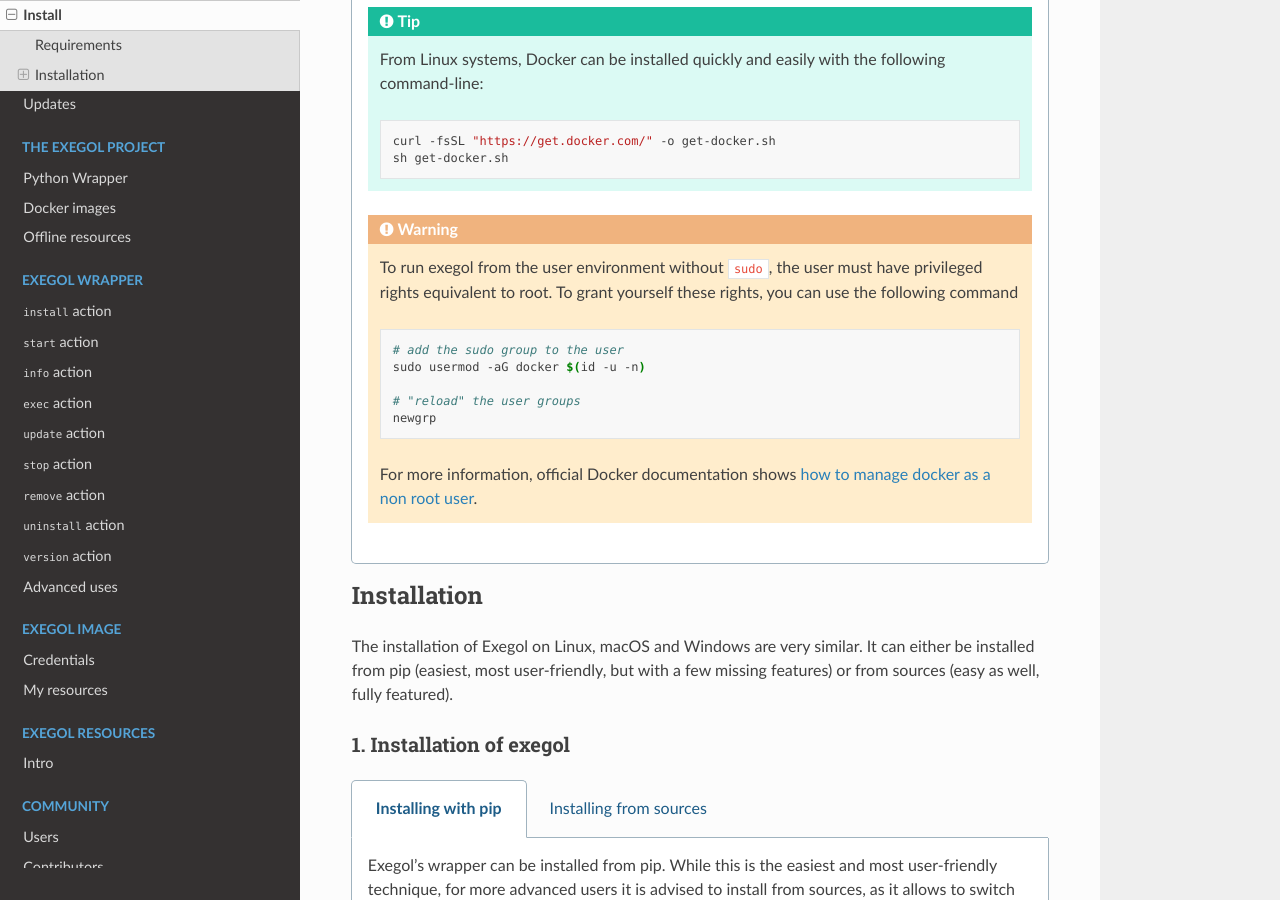
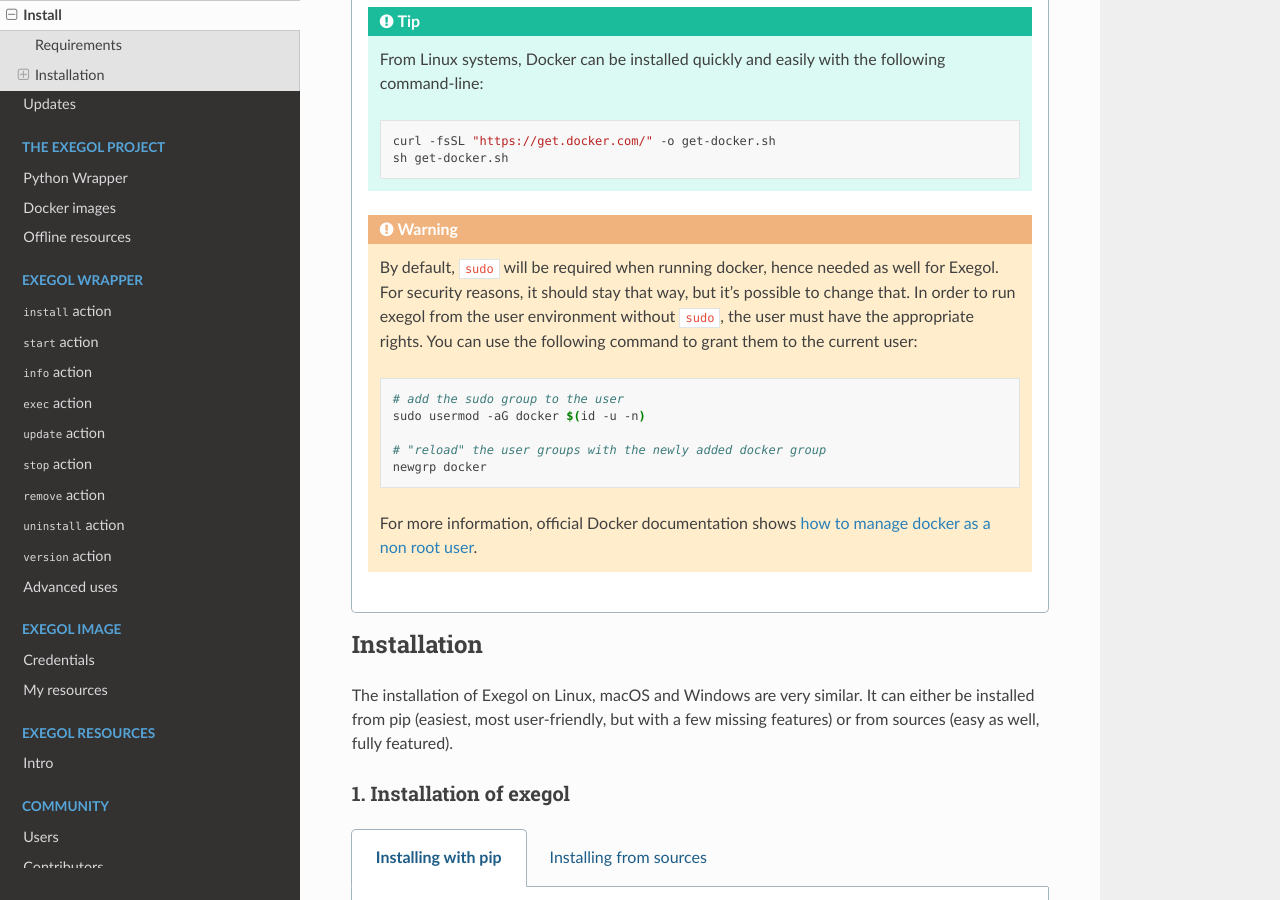
Before and after one commit to ThePorgs/Exegol-docs, a Sphinx documentation site: the page built from source/getting-started/install.rst, in a window 1280 px wide and 900 px high, scrolled down 1117 px. Built offline with Sphinx 7.4.7 and the Read the Docs theme 2.0.0, drawn with Linux system fonts in a browser that asks for light colours.

Commit message:
Adding guidance on docker & sudo

```diff
--- a/source/getting-started/install.rst
+++ b/source/getting-started/install.rst
@@ -45,16 +45,15 @@
 
         .. warning::
 
-           To run exegol from the user environment without ``sudo``, the user must have privileged rights equivalent to root.
-           To grant yourself these rights, you can use the following command
+           By default, ``sudo`` will be required when running docker, hence needed as well for Exegol. For security reasons, it should stay that way, but it's possible to change that. In order to run exegol from the user environment without ``sudo``, the user must have the appropriate rights. You can use the following command to grant them to the current user:
 
            .. code-block:: bash
 
               # add the sudo group to the user
               sudo usermod -aG docker $(id -u -n)
 
-              # "reload" the user groups
-              newgrp
+              # "reload" the user groups with the newly added docker group
+              newgrp docker
 
            For more information, official Docker documentation shows `how to manage docker as a non root user <https://docs.docker.com/engine/install/linux-postinstall/#manage-docker-as-a-non-root-userm>`_.
 
```
